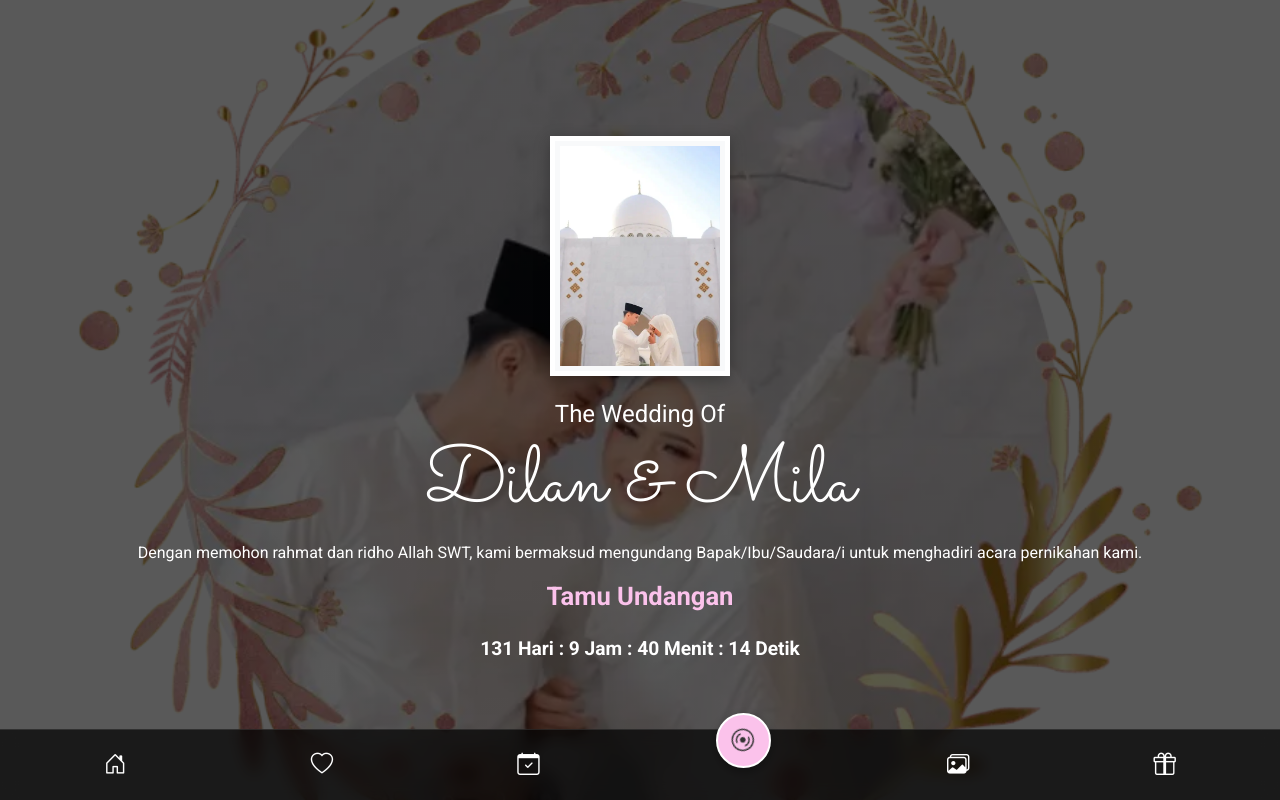
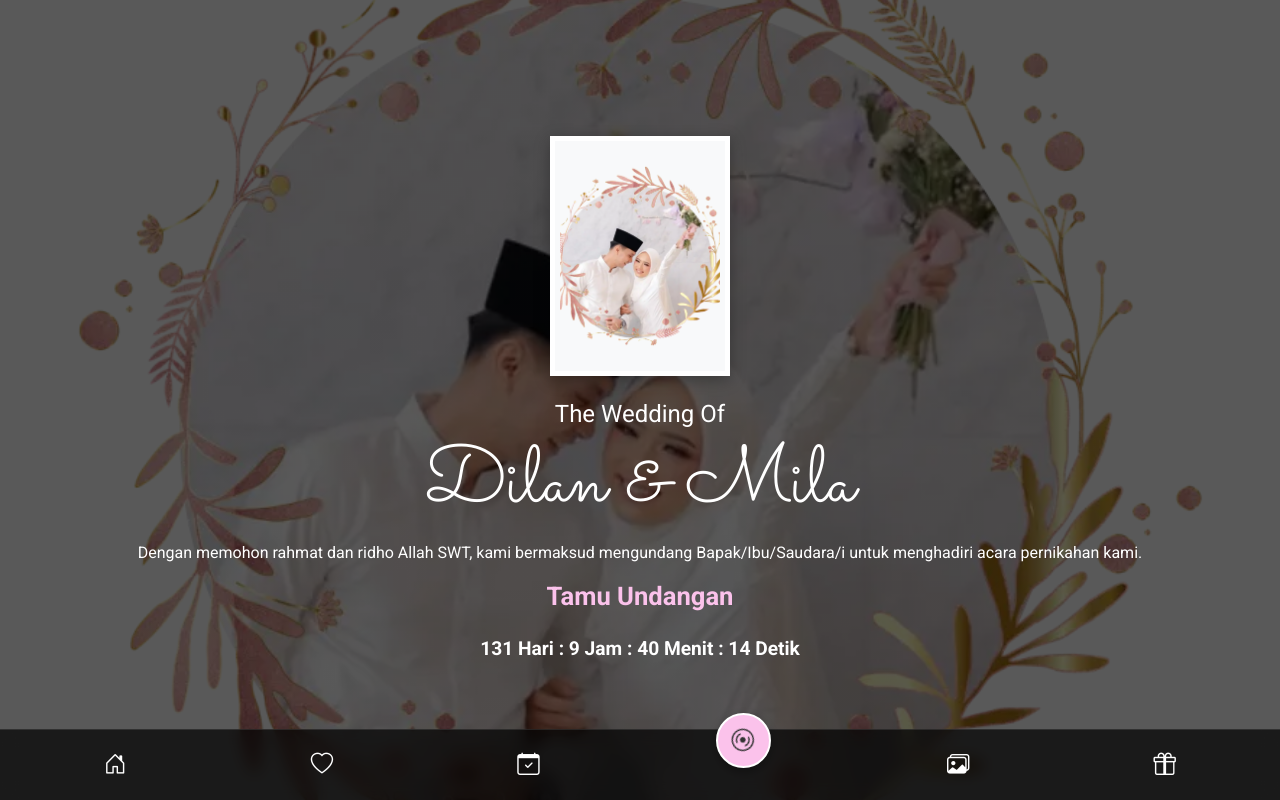
Before and after one commit to fahri-source/Dilan-Mila, a React (Vite) app: page / in a window 1280 px wide. Both pictures are taken after a click on the button "Buka Undangan". Shown: the top 800 px of the page. Built offline with nearby package versions, Linux system fonts and the light colour scheme.

Commit message:
cover-wedding

```diff
--- a/src/App.jsx
+++ b/src/App.jsx
@@ -64,7 +64,7 @@ const handleOpenInvitation = () => {
       {!isOpen && (
         <div className="cover-page" id="coverPage">
           <div className="cover-content text-center">
-            <img src="public/assets/img/cover.webp" alt="Wedding Cover" className="cover-image" />
+            <img src="/public/assets/img/cover.webp" alt="Wedding Cover" className="cover-image" />
             <h4>The Wedding Of</h4>
             <h1 className="font-sacramento">
               {dataUndangan.wedding.mempelai.pria.nama} &amp; {dataUndangan.wedding.mempelai.wanita.nama}
--- a/src/components/Hero.jsx
+++ b/src/components/Hero.jsx
@@ -27,7 +27,7 @@ function Hero({ pria, wanita, tamu, targetTanggal }) {
       <div className="container">
         <div className="animate-up">
           <div className="photo-frame">
-            <img src="./public/assets/img/galery1.webp" alt="Foto Pasangan" />
+            <img src="public/assets/img/cover.webp" alt="Foto Pasangan" />
           </div>
           <h4>The Wedding Of</h4>
           <h1 className="font-sacramento display-1">{pria} &amp; {wanita}</h1>
```
